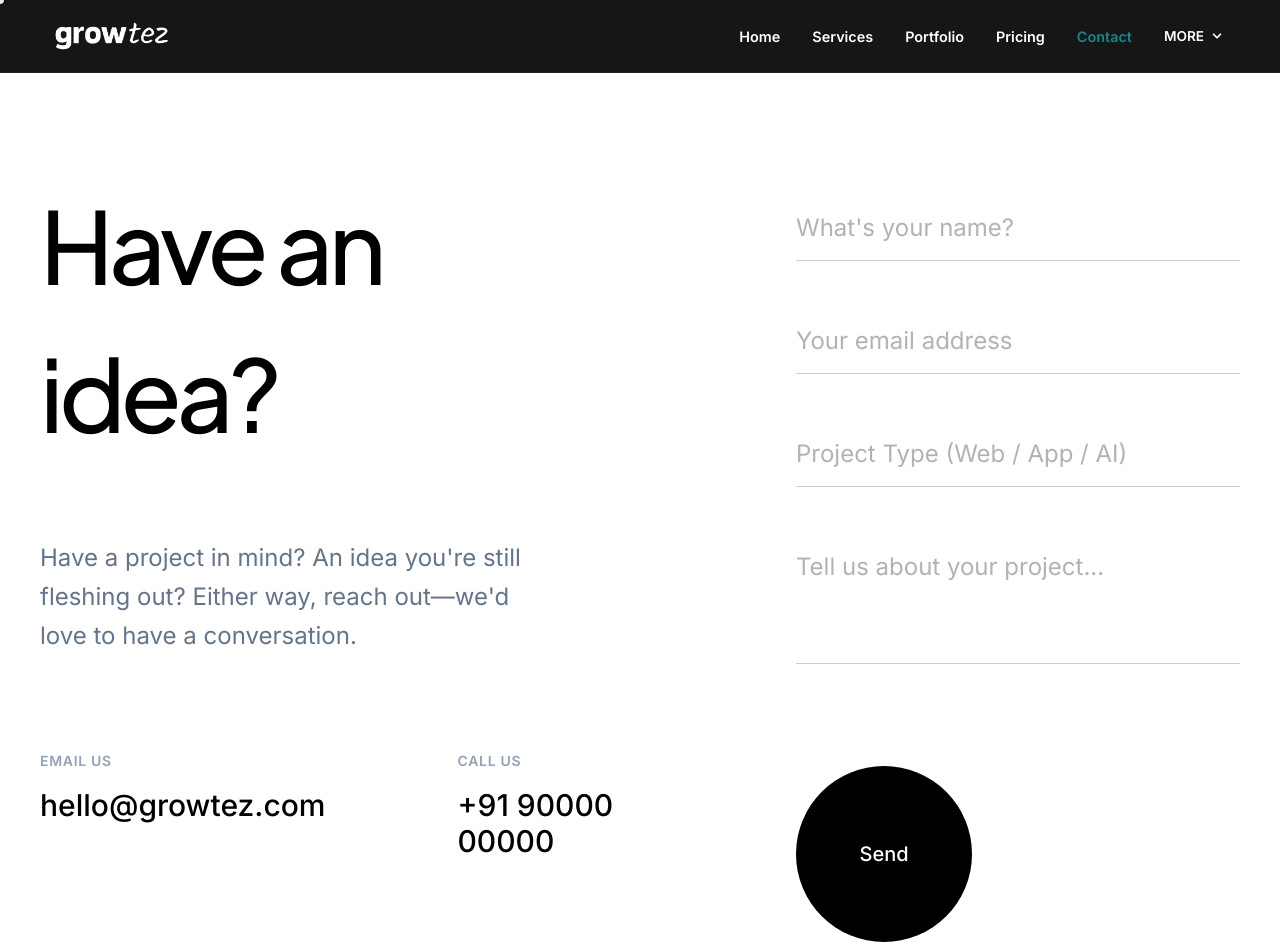
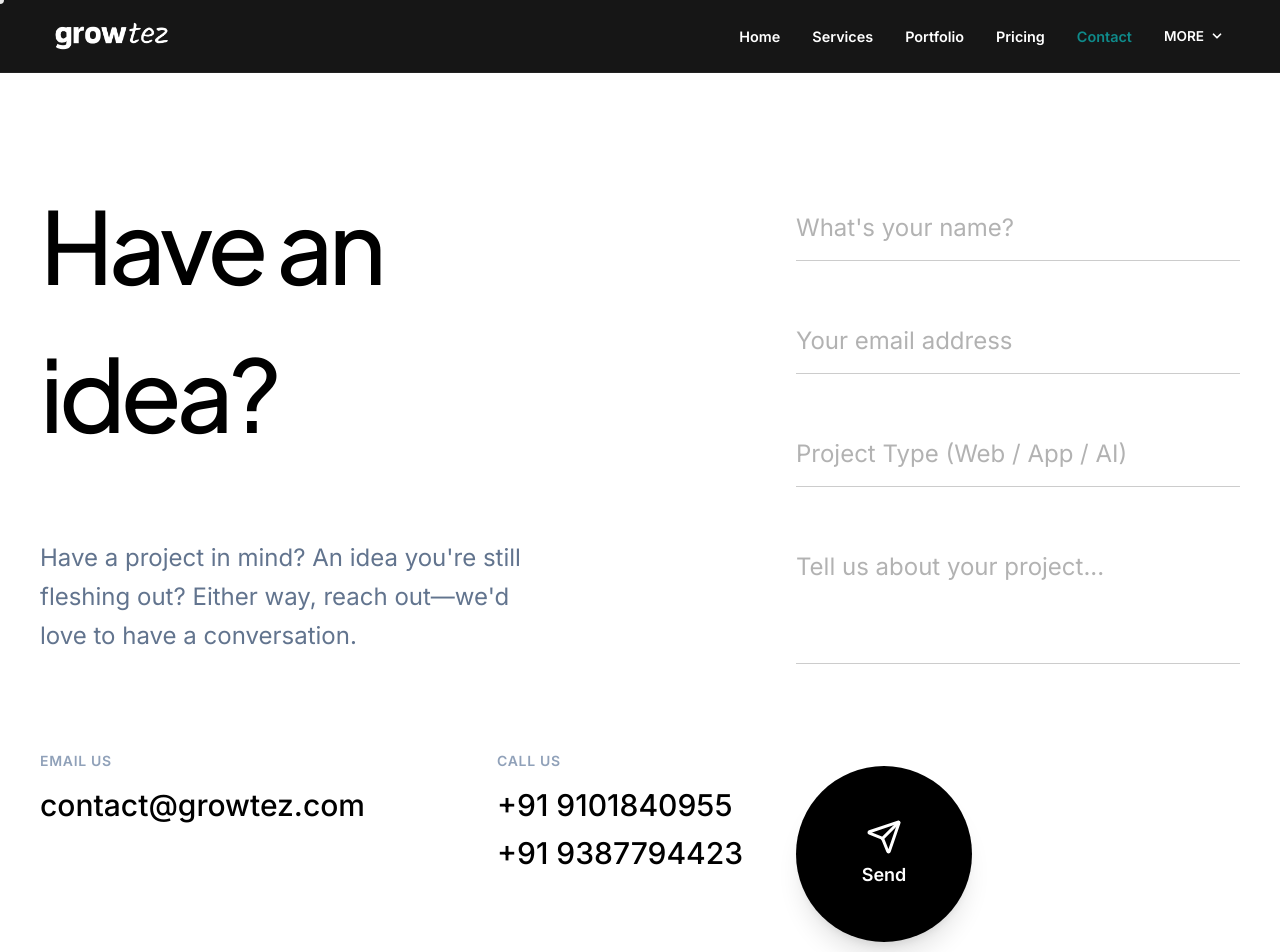
Before and after one commit to growteznow/growtez-landing, a Next.js app: page /contact in a window 1280 px wide. Shown: the top 952 px of the page. Built offline with nearby package versions, Linux system fonts and the light colour scheme.

Commit message:
contact page modification

```diff
--- a/app/contact/page.tsx
+++ b/app/contact/page.tsx
@@ -1,12 +1,26 @@
 "use client";
 
+import { useState } from "react";
 import { FONT_DISPLAY, FONT_BODY, SECTION_BG, PAGE_BG, SLATE_400, TEAL_400, TEAL_500, CARD_BG } from "@/lib/constants";
 import { Pill } from "@/components/UI";
 import RevealText from "@/components/RevealText";
 import MagneticButton from "@/components/MagneticButton";
-import { Mail, Phone, MapPin, CircleCheck, ArrowRight, ArrowUpRight } from "lucide-react";
+import { Mail, Phone, MapPin, CircleCheck, ArrowRight, ArrowUpRight, Send, Check } from "lucide-react";
 
 export default function ContactPage() {
+  const [submitted, setSubmitted] = useState(false);
+  const [isSubmitting, setIsSubmitting] = useState(false);
+
+  const handleSubmit = (e: React.FormEvent) => {
+    e.preventDefault();
+    setIsSubmitting(true);
+    setTimeout(() => {
+      setIsSubmitting(false);
+      setSubmitted(true);
+      setTimeout(() => setSubmitted(false), 4000);
+    }, 600);
+  };
+
   return (
     <main style={{ paddingTop: 100, background: PAGE_BG }}>
       {/* ── CONTACT SECTION ── */}
@@ -23,28 +37,34 @@ export default function ContactPage() {
             <div className="mt-16 md:mt-24 flex flex-col sm:flex-row gap-12 sm:gap-24">
               <div className="flex flex-col gap-4">
                 <span className="text-sm font-semibold text-slate-400 uppercase tracking-wider">Email us</span>
-                <a href="mailto:hello@growtez.com" className="text-2xl md:text-3xl font-medium hover:text-teal-500 transition-colors flex items-center gap-2 group" style={FONT_BODY}>
-                  hello@growtez.com
-                  <ArrowUpRight size={28} className="opacity-0 -translate-x-4 translate-y-4 group-hover:opacity-100 group-hover:translate-x-0 group-hover:translate-y-0 transition-all duration-300" />
+                <a href="mailto:contact@growtez.com" className="text-xl sm:text-2xl md:text-3xl font-medium hover:text-teal-500 transition-colors flex items-center gap-2 group whitespace-nowrap" style={FONT_BODY}>
+                  contact@growtez.com
+                  <ArrowUpRight size={28} className="shrink-0 opacity-0 -translate-x-4 translate-y-4 group-hover:opacity-100 group-hover:translate-x-0 group-hover:translate-y-0 transition-all duration-300" />
                 </a>
               </div>
               <div className="flex flex-col gap-4">
                 <span className="text-sm font-semibold text-slate-400 uppercase tracking-wider">Call us</span>
-                <a href="tel:+919000000000" className="text-2xl md:text-3xl font-medium hover:text-teal-500 transition-colors flex items-center gap-2 group" style={FONT_BODY}>
-                  +91 90000 00000
-                  <ArrowUpRight size={28} className="opacity-0 -translate-x-4 translate-y-4 group-hover:opacity-100 group-hover:translate-x-0 group-hover:translate-y-0 transition-all duration-300" />
-                </a>
+                <div className="flex flex-col gap-3">
+                  <a href="tel:+919101840955" className="text-xl sm:text-2xl md:text-3xl font-medium hover:text-teal-500 transition-colors flex items-center gap-2 group whitespace-nowrap" style={FONT_BODY}>
+                    +91 9101840955
+                    <ArrowUpRight size={28} className="shrink-0 opacity-0 -translate-x-4 translate-y-4 group-hover:opacity-100 group-hover:translate-x-0 group-hover:translate-y-0 transition-all duration-300" />
+                  </a>
+                  <a href="tel:+919387794423" className="text-xl sm:text-2xl md:text-3xl font-medium hover:text-teal-500 transition-colors flex items-center gap-2 group whitespace-nowrap" style={FONT_BODY}>
+                    +91 9387794423
+                    <ArrowUpRight size={28} className="shrink-0 opacity-0 -translate-x-4 translate-y-4 group-hover:opacity-100 group-hover:translate-x-0 group-hover:translate-y-0 transition-all duration-300" />
+                  </a>
+                </div>
               </div>
             </div>
           </div>
 
           {/* Form */}
           <div className="lg:col-span-5 w-full lg:mt-8">
-            <form onSubmit={e => e.preventDefault()} className="flex flex-col gap-12 md:gap-16">
+            <form onSubmit={handleSubmit} className="flex flex-col gap-12 md:gap-16">
               {[
-                { type: "text",  placeholder: "What's your name?", name: "name" },
+                { type: "text", placeholder: "What's your name?", name: "name" },
                 { type: "email", placeholder: "Your email address", name: "email" },
-                { type: "text",  placeholder: "Project Type (Web / App / AI)", name: "projectType" },
+                { type: "text", placeholder: "Project Type (Web / App / AI)", name: "projectType" },
               ].map((f, i) => (
                 <div key={i} className="relative group">
                   <input
@@ -71,8 +91,24 @@ export default function ContactPage() {
 
               <div className="mt-8 flex justify-start">
                 <MagneticButton strength={0.2}>
-                  <button type="submit" className="bg-black hover:bg-teal-500 text-white rounded-full w-32 h-32 md:w-44 md:h-44 flex items-center justify-center text-lg md:text-xl font-medium transition-colors duration-300" style={FONT_BODY}>
-                    Send
+                  <button
+                    type="submit"
+                    disabled={isSubmitting}
+                    className="group relative bg-black hover:bg-teal-500 text-white rounded-full w-36 h-36 md:w-44 md:h-44 flex flex-col items-center justify-center gap-2 text-base md:text-lg font-medium transition-all duration-300 shadow-xl cursor-pointer disabled:opacity-80 overflow-hidden"
+                    style={FONT_BODY}
+                  >
+                    {submitted ? (
+                      <div className="flex flex-col items-center justify-center gap-1.5 animate-in fade-in zoom-in duration-300">
+                        <Check className="w-7 h-7 md:w-9 md:h-9 text-white stroke-[2.5]" />
+                        <span className="font-semibold">Sent!</span>
+                      </div>
+                    ) : (
+                      <div className="flex flex-col items-center justify-center gap-1.5 transition-transform duration-300 group-hover:-translate-y-1">
+                        <Send className={`w-7 h-7 md:w-9 md:h-9 text-white transition-all duration-300 ${isSubmitting ? "translate-x-12 -translate-y-12 opacity-0" : "group-hover:translate-x-1.5 group-hover:-translate-y-1.5 group-hover:rotate-12"
+                          }`} />
+                        <span className="font-semibold">{isSubmitting ? "Sending..." : "Send"}</span>
+                      </div>
+                    )}
                   </button>
                 </MagneticButton>
               </div>
--- a/app/globals.css
+++ b/app/globals.css
@@ -42,6 +42,20 @@
     color: #000000;
     overflow-x: hidden;
     font-family: var(--font-inter), system-ui, sans-serif;
+  }
+
+  /* Prevent browser autofill background box styling */
+  input:-webkit-autofill,
+  input:-webkit-autofill:hover,
+  input:-webkit-autofill:focus,
+  input:-webkit-autofill:active,
+  textarea:-webkit-autofill,
+  textarea:-webkit-autofill:hover,
+  textarea:-webkit-autofill:focus,
+  textarea:-webkit-autofill:active {
+    -webkit-background-clip: text;
+    -webkit-text-fill-color: #000000 !important;
+    transition: background-color 5000000s ease-in-out 0s;
   }
 }
 
```
